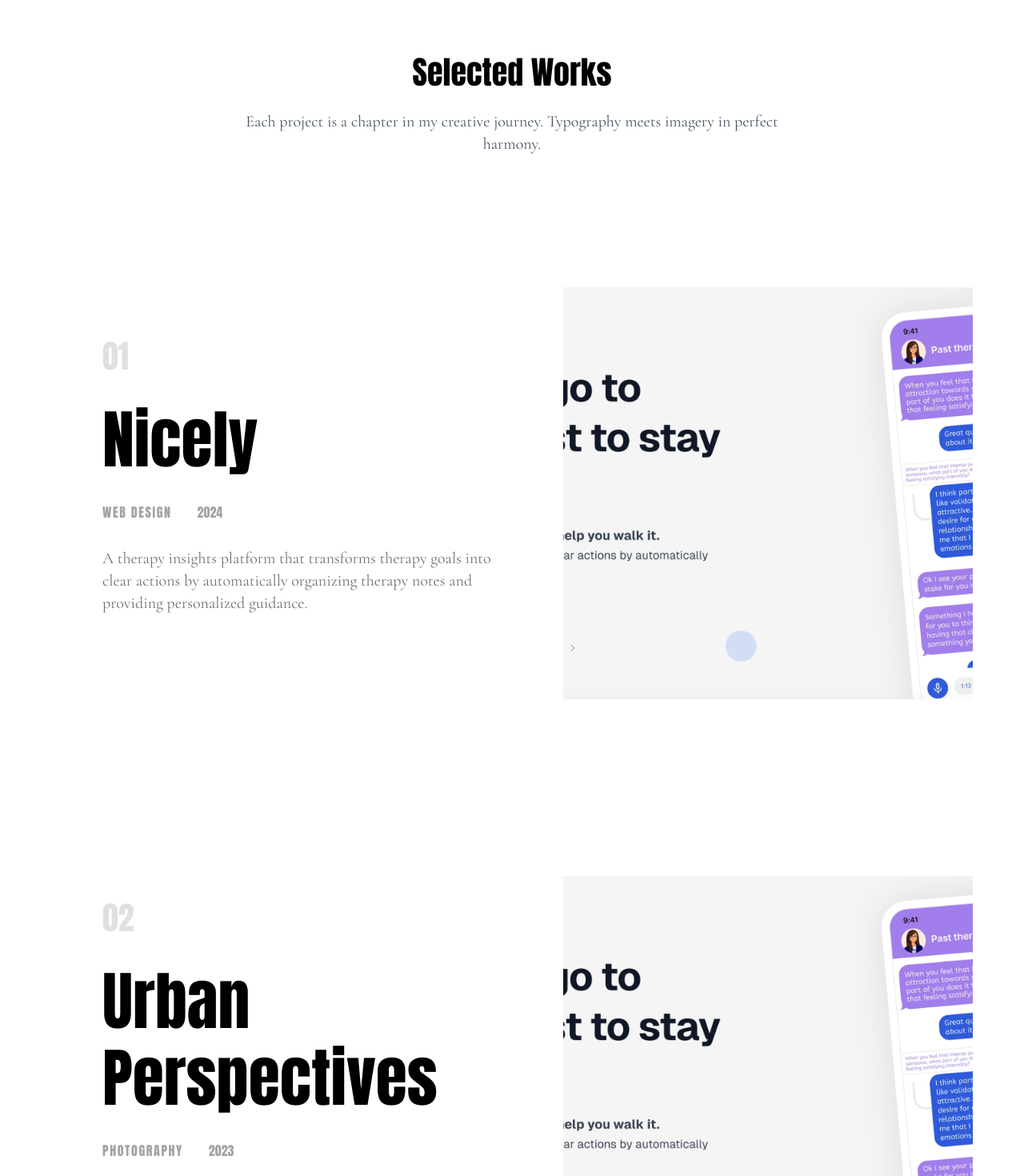
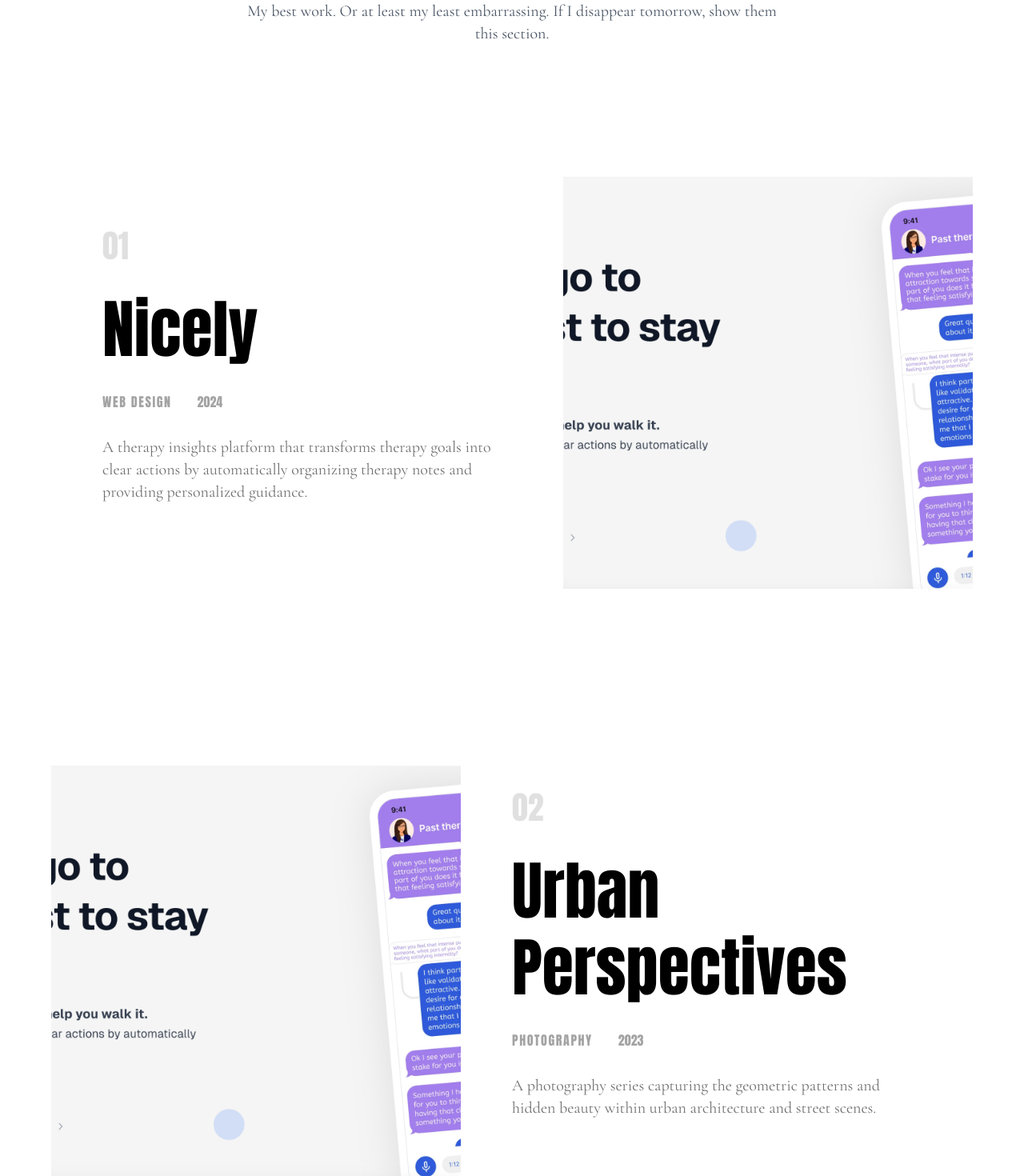
Before and after one commit to DavidHuang2002/dahuang-portfolio, a Next.js app: page / in a window 1280 px wide. Shown: the part 920-2390 px from the top of the page at 80% size. Built offline with nearby package versions, Linux system fonts and the light colour scheme.

Commit message:
manual adjustment of style; image gallery support img on left

```diff
--- a/src/app/globals.css
+++ b/src/app/globals.css
@@ -95,8 +95,10 @@ body {
 
 /* ===== LAYOUT UTILITIES ===== */
 section {
-  padding-left: 4rem;
-  padding-right: 4rem;
+  padding-top: 2rem;
+  padding-bottom: 2rem;
+  padding-left: 1rem;
+  padding-right: 1rem;
 }
 
 .stagger-1 {
@@ -111,7 +113,9 @@ section {
 
 /* Tablet and up */
 @media (min-width: 768px) {
-  .section-padding {
+  section {
+    padding-top: 3rem;
+    padding-bottom: 3rem;
     padding-left: 4rem;
     padding-right: 4rem;
   }
@@ -122,14 +126,6 @@ section {
 
   .stagger-2 {
     margin-right: 2rem;
-  }
-}
-
-/* Desktop and up */
-@media (min-width: 1024px) {
-  .section-padding {
-    padding-left: 6rem;
-    padding-right: 6rem;
   }
 }
 
--- a/src/app/page.tsx
+++ b/src/app/page.tsx
@@ -6,9 +6,7 @@ function HeroSection(): ReactElement {
   return (
     <section className="h-screen flex flex-col justify-between">
       {/* Welcome - Top Left */}
-      <div className="pt-8 md:pt-12 lg:pt-16">
-        <h2 className="text-h2">Welcome,</h2>
-      </div>
+      <h2 className="text-h2">Welcome,</h2>
 
       {/* Main Content - Center */}
       <div className="flex-1 flex flex-col justify-center items-center text-center px-4">
@@ -21,7 +19,7 @@ function HeroSection(): ReactElement {
       </div>
 
       {/* Staggered List - Bottom Right */}
-      <div className="flex justify-end pb-8 md:pb-12 lg:pb-16">
+      <div className="flex justify-end">
         <div className="flex flex-col items-end space-y-1 md:space-y-2 lg:space-y-3">
           <p className="text-h3">I code</p>
           <p className="text-h3 stagger-1">I write</p>
@@ -48,7 +46,7 @@ export default function Home(): ReactElement {
   return (
     <div className="bg-white text-black">
       <HeroSection />
-      <ProofOfLifeSection />
+      {/* <ProofOfLifeSection /> */}
       <TypographyGallery works={featuredWorks} />
     </div>
   );
--- a/src/components/TypographyGallery.tsx
+++ b/src/components/TypographyGallery.tsx
@@ -20,16 +20,22 @@ interface TypographyGalleryProps {
 function WorkShowcase({
   work,
   index,
+  imageOnRight = true,
 }: {
   work: Work;
   index: number;
+  imageOnRight?: boolean;
 }): ReactElement {
   const [imageError, setImageError] = useState(false);
 
   return (
     <div className="group relative min-h-[60vh] md:min-h-[80vh] flex flex-col md:flex-row items-center overflow-hidden">
-      {/* Left Side - Typography */}
-      <div className="flex-1 flex flex-col justify-center px-6 md:px-8 lg:px-12 xl:px-16 py-8 md:py-0 order-2 md:order-1">
+      {/* Typography Section */}
+      <div
+        className={`flex-1 flex flex-col justify-center px-6 md:px-8 lg:px-12 xl:px-16 py-8 md:py-0 ${
+          imageOnRight ? "order-2 md:order-1" : "order-2 md:order-2"
+        }`}
+      >
         {/* Project Number */}
         <div className="mb-4 md:mb-8 opacity-40 group-hover:opacity-60 transition-opacity duration-500">
           <span className="text-h2 md:text-h1 font-anton text-black/30">
@@ -60,8 +66,12 @@ function WorkShowcase({
         </div>
       </div>
 
-      {/* Right Side - Image */}
-      <div className="flex-1 relative w-full md:w-auto h-[40vh] md:h-full min-h-[40vh] md:min-h-[70vh] order-1 md:order-2">
+      {/* Image Section */}
+      <div
+        className={`flex-1 relative w-full md:w-auto h-[40vh] md:h-full min-h-[40vh] md:min-h-[70vh] ${
+          imageOnRight ? "order-1 md:order-2" : "order-1 md:order-1"
+        }`}
+      >
         {!imageError && work.imageUrl ? (
           <Image
             src={work.imageUrl}
@@ -89,20 +99,25 @@ export default function TypographyGallery({
   works,
 }: TypographyGalleryProps): ReactElement {
   return (
-    <section className="py-16 md:py-24">
+    <section>
       {/* Gallery Header */}
       <div className="mb-12 md:mb-16 lg:mb-20 text-center px-4">
-        <h2 className="text-h2 md:text-h2 mb-4 md:mb-6">Selected Works</h2>
+        <h2 className="text-h2 md:text-h2 mb-4 md:mb-6">Proof of life</h2>
         <p className="text-body text-gray-600 max-w-2xl mx-auto">
-          Each project is a chapter in my creative journey. Typography meets
-          imagery in perfect harmony.
+          My best work. Or at least my least embarrassing. If I disappear
+          tomorrow, show them this section.
         </p>
       </div>
 
       {/* Split Layout Gallery */}
       <div className="space-y-12 md:space-y-16 lg:space-y-24">
         {works.map((work, index) => (
-          <WorkShowcase key={work.id} work={work} index={index} />
+          <WorkShowcase
+            key={work.id}
+            work={work}
+            index={index}
+            imageOnRight={index % 2 === 0} // Alternate layout: even indices have image on right, odd on left
+          />
         ))}
       </div>
 
```
